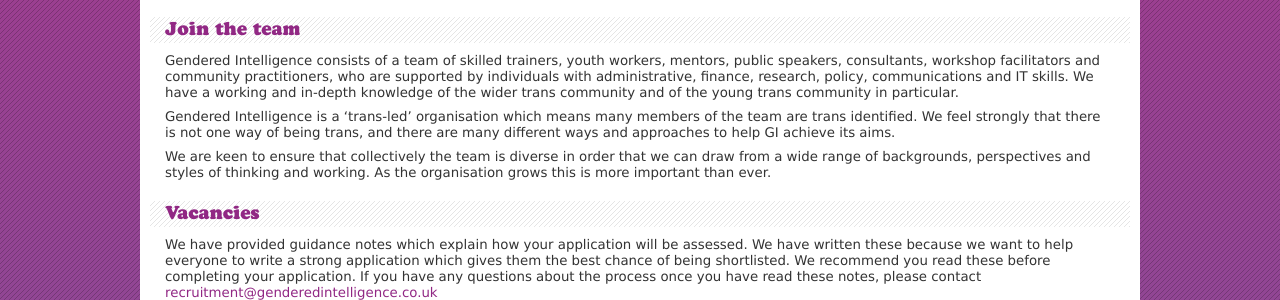
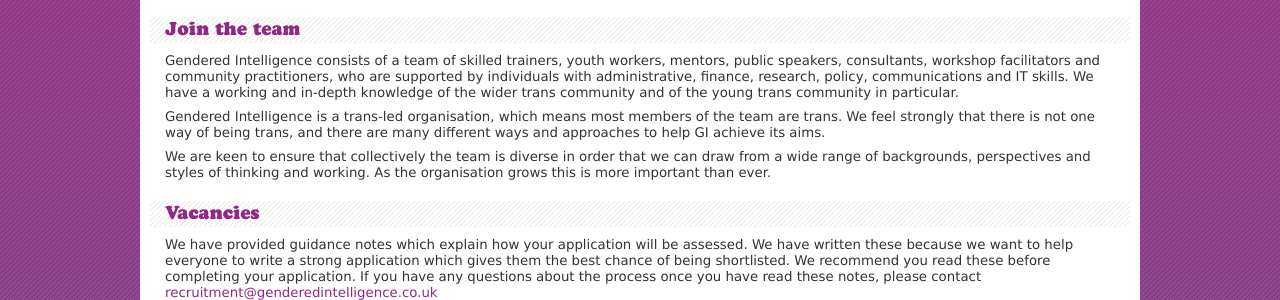
Before and after one commit to gracehagger/genderedintelligence.co.uk, a Jekyll site: the page built from about/join-the-team.html, in a window 1280 px wide. Shown: the part 561-861 px from the top of the page. Built offline with Jekyll 4.4.1, drawn with Linux system fonts in a browser that asks for light colours; nearby versions of some CDN libraries.

Commit message:
Update join-the-team.html

```diff
--- a/about/join-the-team.html
+++ b/about/join-the-team.html
@@ -36,7 +36,7 @@
 <h2>Join the team</h2>
 <p>Gendered Intelligence consists of a team of skilled trainers, youth workers, mentors, public speakers, consultants, workshop facilitators and community practitioners, who are supported by individuals with administrative, finance, research, policy, communications and IT skills.  We have a working and in-depth knowledge of the wider trans community and of the young trans community in particular. </p>
 
-<p>Gendered Intelligence is a ‘trans-led’ organisation which means many members of the team are trans identified. We feel strongly that there is not one way of being trans, and there are many different ways and approaches to help GI achieve its aims. </p>
+<p>Gendered Intelligence is a trans-led organisation, which means most members of the team are trans. We feel strongly that there is not one way of being trans, and there are many different ways and approaches to help GI achieve its aims. </p>
 
 <p>We are keen to ensure that collectively the team is diverse in order that we can draw from a wide range of backgrounds, perspectives and styles of thinking and working. As the organisation grows this is more important than ever. </p>
 
```
